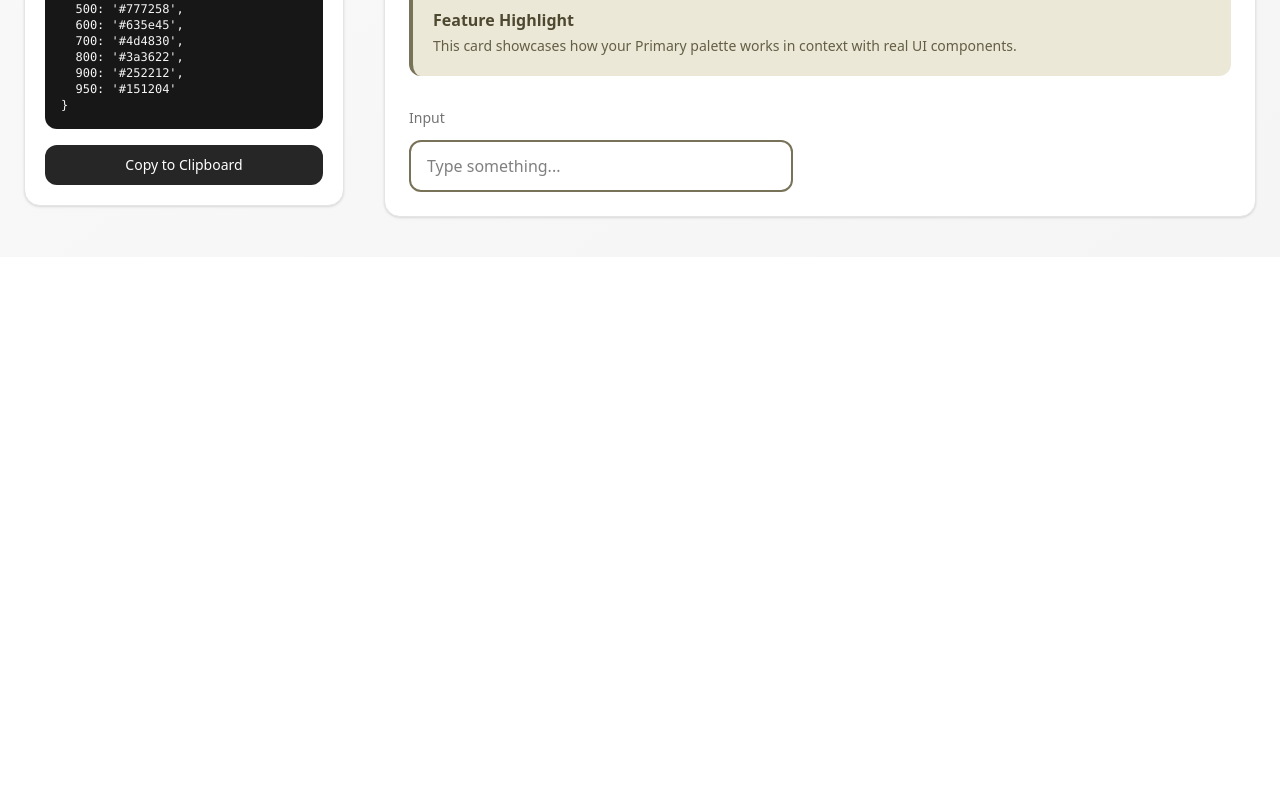
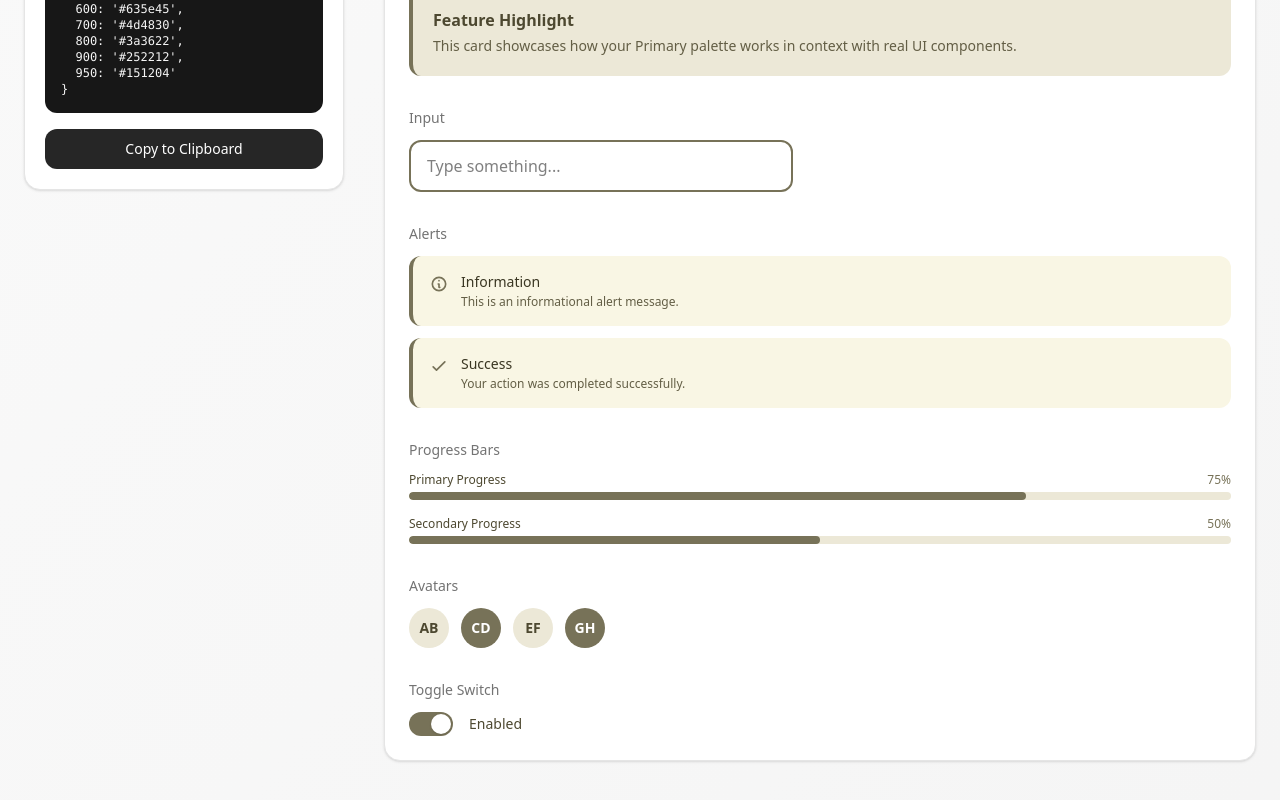
Before and after one commit to jesubohr/ui-colorizer, a React (Vite) app: page / in a window 1280 px wide. Shown: the part 668-1468 px from the top of the page. Before the commit the page ends 925 px from the top, so only its background shows below. Built offline with nearby package versions, Linux system fonts and the light colour scheme; a web font is replaced by a local one.

Commit message:
add more components

```diff
--- a/src/App.tsx
+++ b/src/App.tsx
@@ -84,6 +84,7 @@ function App() {
               onNameChange={(name) => handleNameChange(colorScales[0].id, name)}
             />
 
+            <div className="space-y-2">
               {/* Generate Random Button */}
               <button
                 onClick={() => handleGenerateRandom(colorScales[0].id)}
@@ -105,7 +106,7 @@ function App() {
                 Generate random
               </button>
 
-            {/* Add Secondary Color Scale Button */}
+              {/* Add Extra Color Scale Button */}
               <button
                 onClick={handleAddColorScale}
                 className="w-full py-3 px-4 bg-neutral-800 rounded-xl font-medium text-white hover:bg-neutral-700 transition-all duration-200 flex items-center justify-center gap-2 cursor-pointer"
@@ -113,8 +114,9 @@ function App() {
                 <svg className="w-5 h-5" fill="none" viewBox="0 0 24 24" stroke="currentColor">
                   <path strokeLinecap="round" strokeLinejoin="round" strokeWidth={2} d="M12 4v16m8-8H4" />
                 </svg>
-              Add secondary color scale
+                Add extra color scale
               </button>
+            </div>
 
             <ExportPanel colorScales={colorScales} onCopy={showToast} />
           </aside>
--- a/src/components/ui-preview.tsx
+++ b/src/components/ui-preview.tsx
@@ -1,103 +1,132 @@
 import { tailwindPalette } from "@/lib/palette"
 import type { ColorScale } from "@/types"
 
-export default function UIPreview({ colorScales }: { colorScales: ColorScale[] }) {
-  const primaryScale = colorScales[0]
-  const secondaryScale = colorScales[1] || primaryScale
-  const accentScale = colorScales[2] || secondaryScale
+type ColorPalette = {
+  c50: string
+  c100: string
+  c200: string
+  c300: string
+  c400: string
+  c500: string
+  c600: string
+  c700: string
+  c800: string
+  c900: string
+  c950: string
+}
 
-  const primaryColors = tailwindPalette(primaryScale.baseColor)
-  const secondaryColors = tailwindPalette(secondaryScale.baseColor)
-  const accentColors = tailwindPalette(accentScale.baseColor)
+function getPalette(baseColor: string): ColorPalette {
+  const colors = tailwindPalette(baseColor)
+  return {
+    c50: colors[0],
+    c100: colors[1],
+    c200: colors[2],
+    c300: colors[3],
+    c400: colors[4],
+    c500: colors[5],
+    c600: colors[6],
+    c700: colors[7],
+    c800: colors[8],
+    c900: colors[9],
+    c950: colors[10],
+  }
+}
 
-  const p500 = primaryColors[5]
-  const p600 = primaryColors[6]
-  const p100 = primaryColors[1]
-  const p700 = primaryColors[7]
+// ─────────────────────────────────────────────────────────────────────────────
+// Sub-components
+// ─────────────────────────────────────────────────────────────────────────────
 
-  const s100 = secondaryColors[1]
-  const s700 = secondaryColors[7]
-
-  const a500 = accentColors[5]
-  const a100 = accentColors[1]
-  const a700 = accentColors[7]
-
+function ButtonsPreview({
+  primaryName,
+  secondaryName,
+  primary,
+  secondary,
+}: {
+  primaryName: string
+  secondaryName: string
+  primary: ColorPalette
+  secondary: ColorPalette
+}) {
   return (
-    <div className="p-6 bg-white rounded-2xl shadow-sm border border-neutral-200">
-      <h2 className="text-xl font-semibold text-neutral-800 mb-6">Live Preview</h2>
-
-      <div className="space-y-8">
-        {/* Buttons */}
     <div>
       <h3 className="text-sm font-medium text-neutral-500 mb-3">
-            Buttons ({primaryScale.name} & {secondaryScale.name})
+        Buttons ({primaryName} & {secondaryName})
       </h3>
       <div className="flex flex-wrap gap-3">
         <button
           className="px-5 py-2.5 rounded-xl font-medium text-white transition-colors"
-              style={{ backgroundColor: p500 }}
-              onMouseEnter={(e) => (e.currentTarget.style.backgroundColor = p600)}
-              onMouseLeave={(e) => (e.currentTarget.style.backgroundColor = p500)}
+          style={{ backgroundColor: primary.c500 }}
+          onMouseEnter={(e) => (e.currentTarget.style.backgroundColor = primary.c600)}
+          onMouseLeave={(e) => (e.currentTarget.style.backgroundColor = primary.c500)}
         >
-              {primaryScale.name} Button
+          {primaryName} Button
         </button>
         <button
           className="px-5 py-2.5 rounded-xl font-medium transition-colors"
           style={{
-                backgroundColor: s100,
-                color: s700,
+            backgroundColor: secondary.c100,
+            color: secondary.c700,
           }}
         >
-              {secondaryScale.name} Button
+          {secondaryName} Button
         </button>
         <button
           className="px-5 py-2.5 rounded-xl font-medium border-2 transition-colors"
           style={{
-                borderColor: p500,
-                color: p500,
+            borderColor: primary.c500,
+            color: primary.c500,
           }}
         >
           Outline Button
         </button>
       </div>
     </div>
+  )
+}
 
-        {/* Badges */}
+function BadgesPreview({ accentName, accent }: { accentName: string; accent: ColorPalette }) {
+  return (
     <div>
-          <h3 className="text-sm font-medium text-neutral-500 mb-3">Badges ({accentScale.name})</h3>
+      <h3 className="text-sm font-medium text-neutral-500 mb-3">Badges ({accentName})</h3>
       <div className="flex flex-wrap gap-2">
-            <span className="px-3 py-1 rounded-full text-sm font-medium" style={{ backgroundColor: a100, color: a700 }}>
+        <span className="px-3 py-1 rounded-full text-sm font-medium" style={{ backgroundColor: accent.c100, color: accent.c700 }}>
           Default
         </span>
-            <span className="px-3 py-1 rounded-full text-sm font-medium text-white" style={{ backgroundColor: a500 }}>
+        <span className="px-3 py-1 rounded-full text-sm font-medium text-white" style={{ backgroundColor: accent.c500 }}>
           Filled
         </span>
-            <span className="px-3 py-1 rounded-full text-sm font-medium border" style={{ borderColor: a500, color: a500 }}>
+        <span className="px-3 py-1 rounded-full text-sm font-medium border" style={{ borderColor: accent.c500, color: accent.c500 }}>
           Outline
         </span>
       </div>
     </div>
+  )
+}
 
-        {/* Card */}
+function CardPreview({ primaryName, primary }: { primaryName: string; primary: ColorPalette }) {
+  return (
     <div>
-          <h3 className="text-sm font-medium text-neutral-500 mb-3">Card ({primaryScale.name})</h3>
+      <h3 className="text-sm font-medium text-neutral-500 mb-3">Card ({primaryName})</h3>
       <div
         className="p-5 rounded-xl border-l-4"
         style={{
-              backgroundColor: p100,
-              borderLeftColor: p500,
+          backgroundColor: primary.c100,
+          borderLeftColor: primary.c500,
         }}
       >
-            <h4 className="font-semibold mb-1" style={{ color: p700 }}>
+        <h4 className="font-semibold mb-1" style={{ color: primary.c700 }}>
           Feature Highlight
         </h4>
-            <p className="text-sm" style={{ color: p600 }}>
-              This card showcases how your {primaryScale.name} palette works in context with real UI components.
+        <p className="text-sm" style={{ color: primary.c600 }}>
+          This card showcases how your {primaryName} palette works in context with real UI components.
         </p>
       </div>
     </div>
+  )
+}
 
-        {/* Input */}
+function InputPreview({ primary }: { primary: ColorPalette }) {
+  return (
     <div>
       <h3 className="text-sm font-medium text-neutral-500 mb-3">Input</h3>
       <input
@@ -105,11 +134,154 @@ export default function UIPreview({ colorScales }: { colorScales: ColorScale[] }
         placeholder="Type something..."
         className="w-full max-w-sm px-4 py-3 rounded-xl border-2 transition-colors focus:outline-none"
         style={{
-              borderColor: p500,
+          borderColor: primary.c500,
         }}
       />
+    </div>
+  )
+}
+
+function AlertsPreview({ primary, secondary }: { primary: ColorPalette; secondary: ColorPalette }) {
+  return (
+    <div>
+      <h3 className="text-sm font-medium text-neutral-500 mb-3">Alerts</h3>
+      <div className="space-y-3">
+        <div className="p-4 rounded-xl flex items-start gap-3" style={{ backgroundColor: primary.c50, borderLeft: `4px solid ${primary.c500}` }}>
+          <svg className="w-5 h-5 mt-0.5 shrink-0" style={{ color: primary.c500 }} fill="none" viewBox="0 0 24 24" stroke="currentColor">
+            <path strokeLinecap="round" strokeLinejoin="round" strokeWidth={2} d="M13 16h-1v-4h-1m1-4h.01M12 20a8 8 0 100-16 8 8 0 000 16z" />
+          </svg>
+          <div>
+            <p className="font-medium text-sm" style={{ color: primary.c800 }}>
+              Information
+            </p>
+            <p className="text-xs mt-0.5" style={{ color: primary.c600 }}>
+              This is an informational alert message.
+            </p>
+          </div>
+        </div>
+        <div className="p-4 rounded-xl flex items-start gap-3" style={{ backgroundColor: secondary.c50, borderLeft: `4px solid ${secondary.c500}` }}>
+          <svg className="w-5 h-5 mt-0.5 shrink-0" style={{ color: secondary.c500 }} fill="none" viewBox="0 0 24 24" stroke="currentColor">
+            <path strokeLinecap="round" strokeLinejoin="round" strokeWidth={2} d="M5 13l4 4L19 7" />
+          </svg>
+          <div>
+            <p className="font-medium text-sm" style={{ color: secondary.c800 }}>
+              Success
+            </p>
+            <p className="text-xs mt-0.5" style={{ color: secondary.c600 }}>
+              Your action was completed successfully.
+            </p>
+          </div>
         </div>
       </div>
     </div>
   )
 }
+
+function ProgressPreview({ primary, secondary }: { primary: ColorPalette; secondary: ColorPalette }) {
+  return (
+    <div>
+      <h3 className="text-sm font-medium text-neutral-500 mb-3">Progress Bars</h3>
+      <div className="space-y-4">
+        <div>
+          <div className="flex justify-between text-xs mb-1">
+            <span style={{ color: primary.c700 }}>Primary Progress</span>
+            <span style={{ color: primary.c500 }}>75%</span>
+          </div>
+          <div className="h-2 rounded-full overflow-hidden" style={{ backgroundColor: primary.c100 }}>
+            <div className="h-full w-3/4 rounded-full" style={{ backgroundColor: primary.c500 }} />
+          </div>
+        </div>
+        <div>
+          <div className="flex justify-between text-xs mb-1">
+            <span style={{ color: secondary.c700 }}>Secondary Progress</span>
+            <span style={{ color: secondary.c500 }}>50%</span>
+          </div>
+          <div className="h-2 rounded-full overflow-hidden" style={{ backgroundColor: secondary.c100 }}>
+            <div className="h-full w-1/2 rounded-full" style={{ backgroundColor: secondary.c500 }} />
+          </div>
+        </div>
+      </div>
+    </div>
+  )
+}
+
+function AvatarsPreview({ primary, accent }: { primary: ColorPalette; accent: ColorPalette }) {
+  return (
+    <div>
+      <h3 className="text-sm font-medium text-neutral-500 mb-3">Avatars</h3>
+      <div className="flex items-center gap-3">
+        <div
+          className="w-10 h-10 rounded-full flex items-center justify-center font-semibold text-sm"
+          style={{ backgroundColor: primary.c100, color: primary.c700 }}
+        >
+          AB
+        </div>
+        <div
+          className="w-10 h-10 rounded-full flex items-center justify-center font-semibold text-sm text-white"
+          style={{ backgroundColor: primary.c500 }}
+        >
+          CD
+        </div>
+        <div
+          className="w-10 h-10 rounded-full flex items-center justify-center font-semibold text-sm"
+          style={{ backgroundColor: accent.c100, color: accent.c700 }}
+        >
+          EF
+        </div>
+        <div
+          className="w-10 h-10 rounded-full flex items-center justify-center font-semibold text-sm text-white"
+          style={{ backgroundColor: accent.c500 }}
+        >
+          GH
+        </div>
+      </div>
+    </div>
+  )
+}
+
+function ToggleSwitchPreview({ primary }: { primary: ColorPalette }) {
+  return (
+    <div>
+      <h3 className="text-sm font-medium text-neutral-500 mb-3">Toggle Switch</h3>
+      <div className="flex items-center gap-4">
+        <div className="relative w-11 h-6 rounded-full cursor-pointer" style={{ backgroundColor: primary.c500 }}>
+          <div className="absolute right-0.5 top-0.5 w-5 h-5 rounded-full bg-white shadow-sm transition-transform" />
+        </div>
+        <span className="text-sm" style={{ color: primary.c700 }}>
+          Enabled
+        </span>
+      </div>
+    </div>
+  )
+}
+
+// ─────────────────────────────────────────────────────────────────────────────
+// Main Component
+// ─────────────────────────────────────────────────────────────────────────────
+
+export default function UIPreview({ colorScales }: { colorScales: ColorScale[] }) {
+  const primaryScale = colorScales[0]
+  const secondaryScale = colorScales[1] || primaryScale
+  const accentScale = colorScales[2] || secondaryScale
+
+  const primary = getPalette(primaryScale.baseColor)
+  const secondary = getPalette(secondaryScale.baseColor)
+  const accent = getPalette(accentScale.baseColor)
+
+  return (
+    <div className="p-6 bg-white rounded-2xl shadow-sm border border-neutral-200">
+      <h2 className="text-xl font-semibold text-neutral-800 mb-6">Live Preview</h2>
+
+      <div className="space-y-8">
+        <ButtonsPreview primaryName={primaryScale.name} secondaryName={secondaryScale.name} primary={primary} secondary={secondary} />
+        <BadgesPreview accentName={accentScale.name} accent={accent} />
+        <CardPreview primaryName={primaryScale.name} primary={primary} />
+        <InputPreview primary={primary} />
+        <AlertsPreview primary={primary} secondary={secondary} />
+        <ProgressPreview primary={primary} secondary={secondary} />
+        <AvatarsPreview primary={primary} accent={accent} />
+        <ToggleSwitchPreview primary={primary} />
+      </div>
+    </div>
+  )
+}
```
Lines whose indentation alone changed are shown as unchanged.
